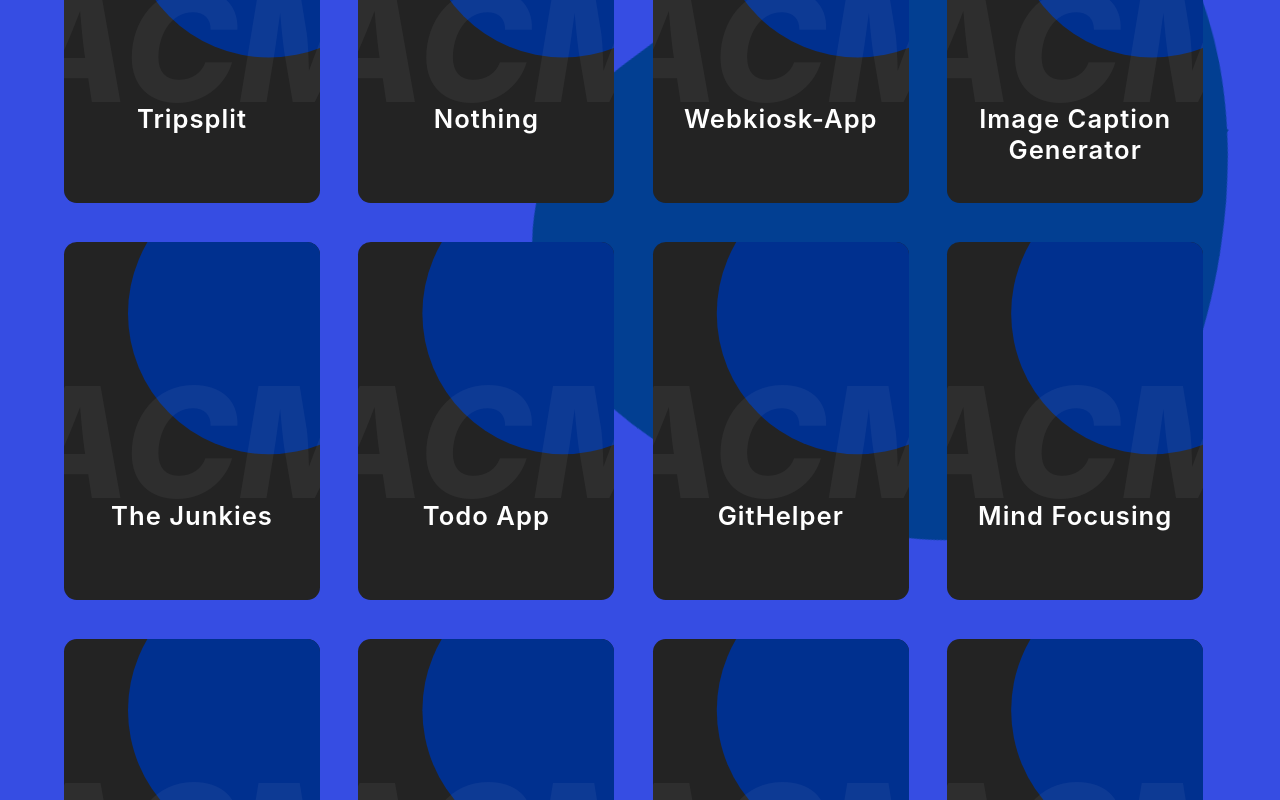
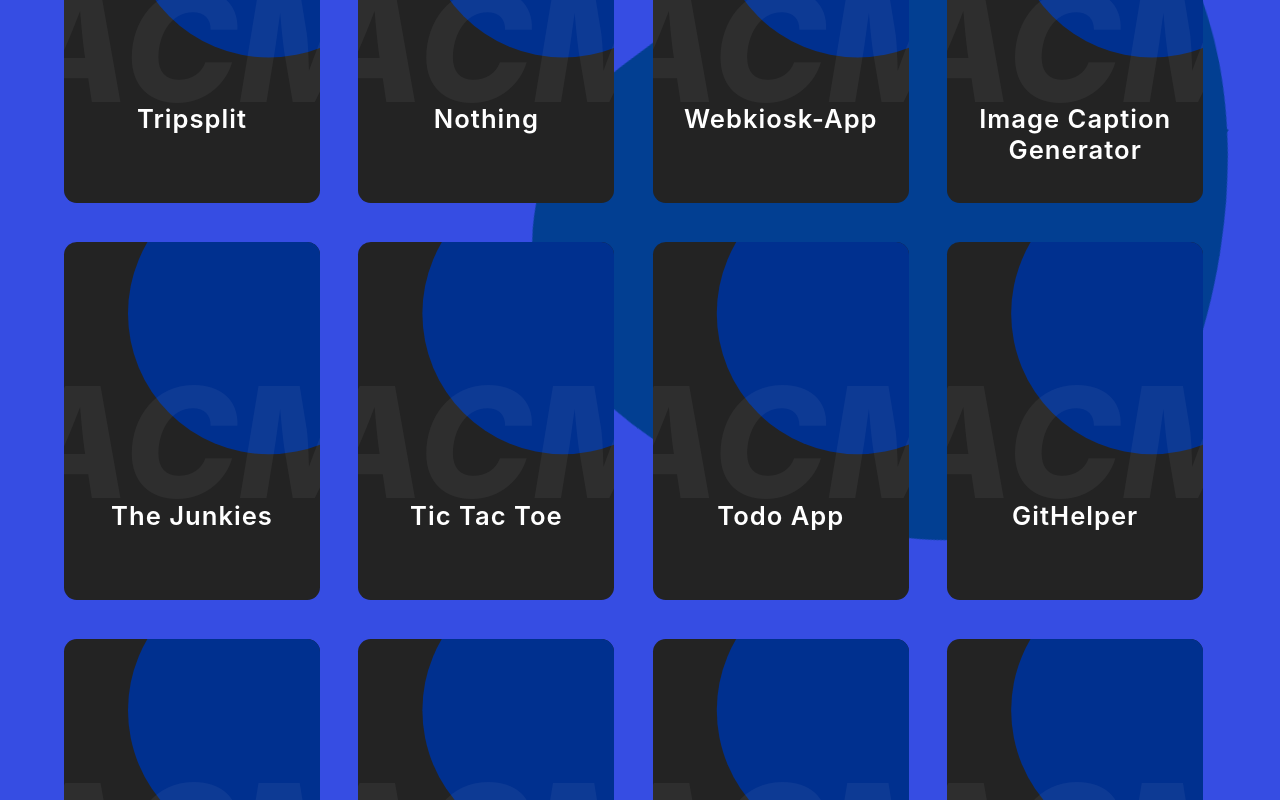
Before and after one commit to ACM-JUIT/Project-Ideas, a React (Create React App) app: page / in a window 1280 px wide. Shown: the part 519-1319 px from the top of the page. Built offline with nearby package versions, Linux system fonts and the light colour scheme.

Commit message:
Added Tic Tac Toe project

```diff
--- a/src/data.js
+++ b/src/data.js
@@ -18,6 +18,10 @@ export const projectsData = [
   {
     projectName: "The Junkies",
     techStack: "Doorstep garbage pickup service",
+  },
+  {
+    projectName: "Tic Tac Toe",
+    techStack: "Tic Tac Toe game (X & O), which covers multiple concepts like HTML grid, CSS styling, and Game Logic in JS",
   },
   {
     projectName: "Todo App",
```
